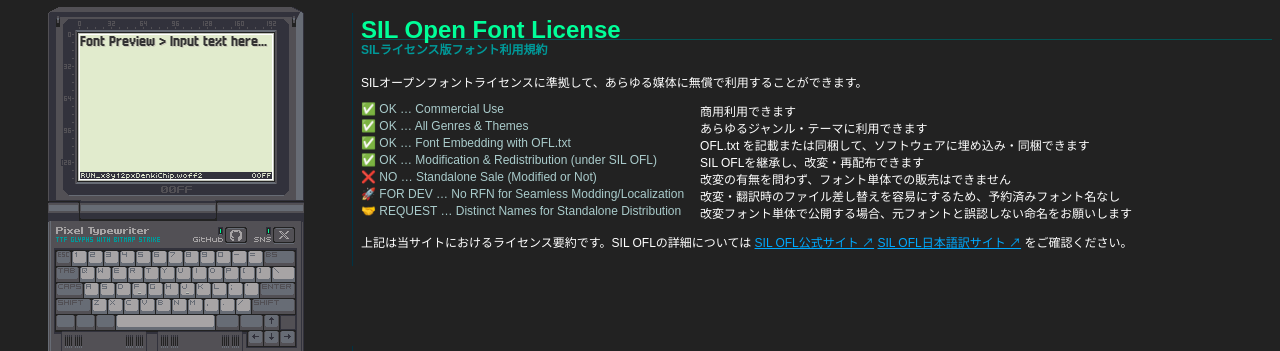
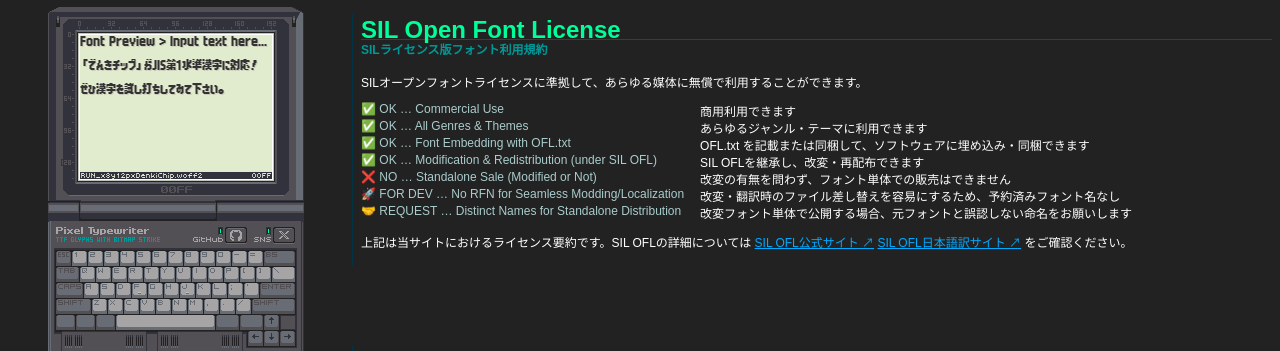
Before and after one commit to hicchicc/hicchicc.github.io, a plain HTML site: page 00ff/index.html in a window 1280 px wide. Shown: the part 197-548 px from the top of the page. Drawn offline with Linux system fonts and the light colour scheme.

Commit message:
ガジェットプレースホルダ文章更新

```diff
--- a/00ff/index.html
+++ b/00ff/index.html
@@ -389,7 +389,11 @@
       </div>
 
       <div class="as2 fadein" id="pc-container">
-        <textarea id="fontPreview" placeholder="Font Preview > Input text here..."></textarea>
+        <textarea id="fontPreview" placeholder="Font Preview > Input text here...
+
+「でんきチップ」がJIS第1水準漢字に対応！
+
+ぜひ漢字を試し打ちしてみて下さい。"></textarea>
       </div>
 
       <footer class="as3">
```
